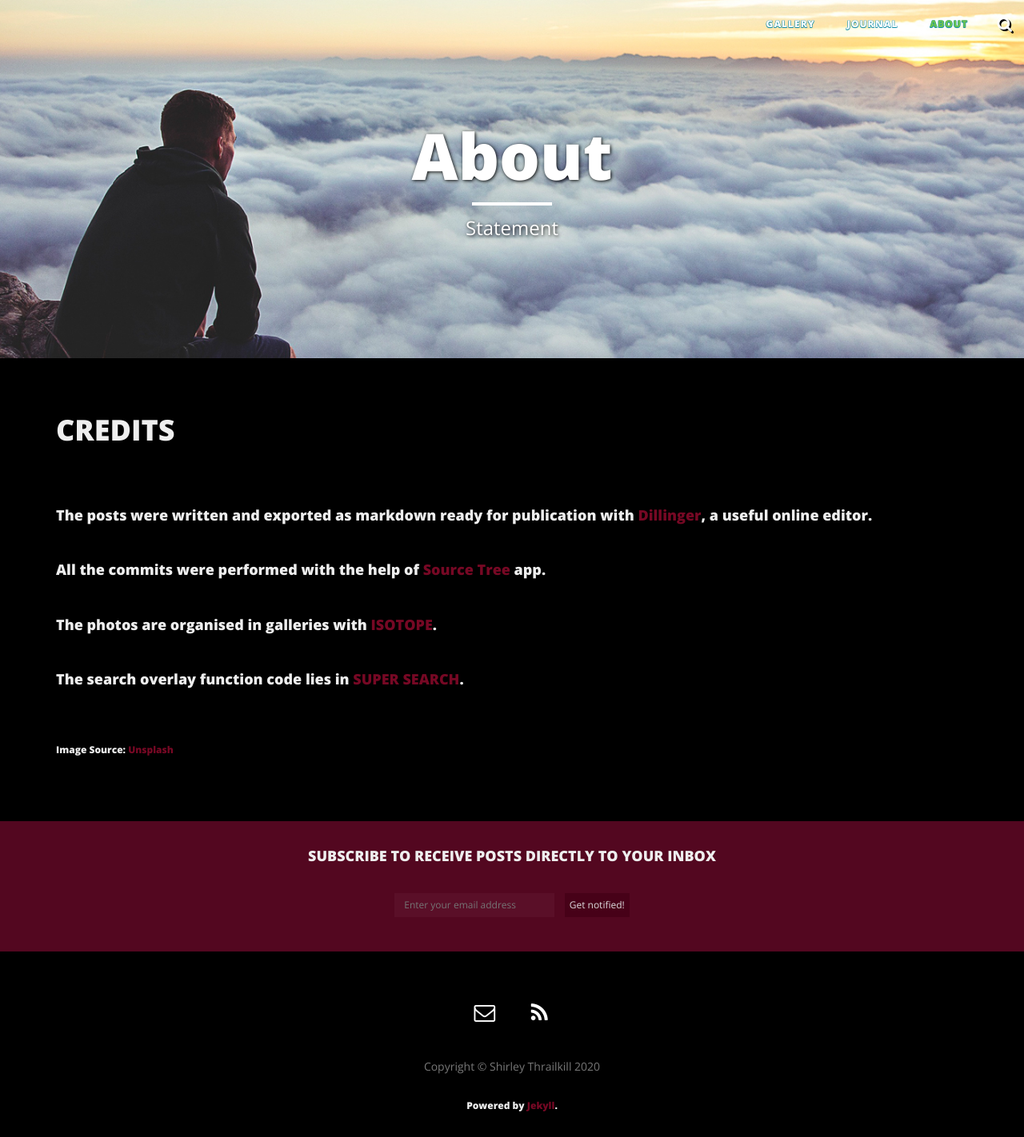
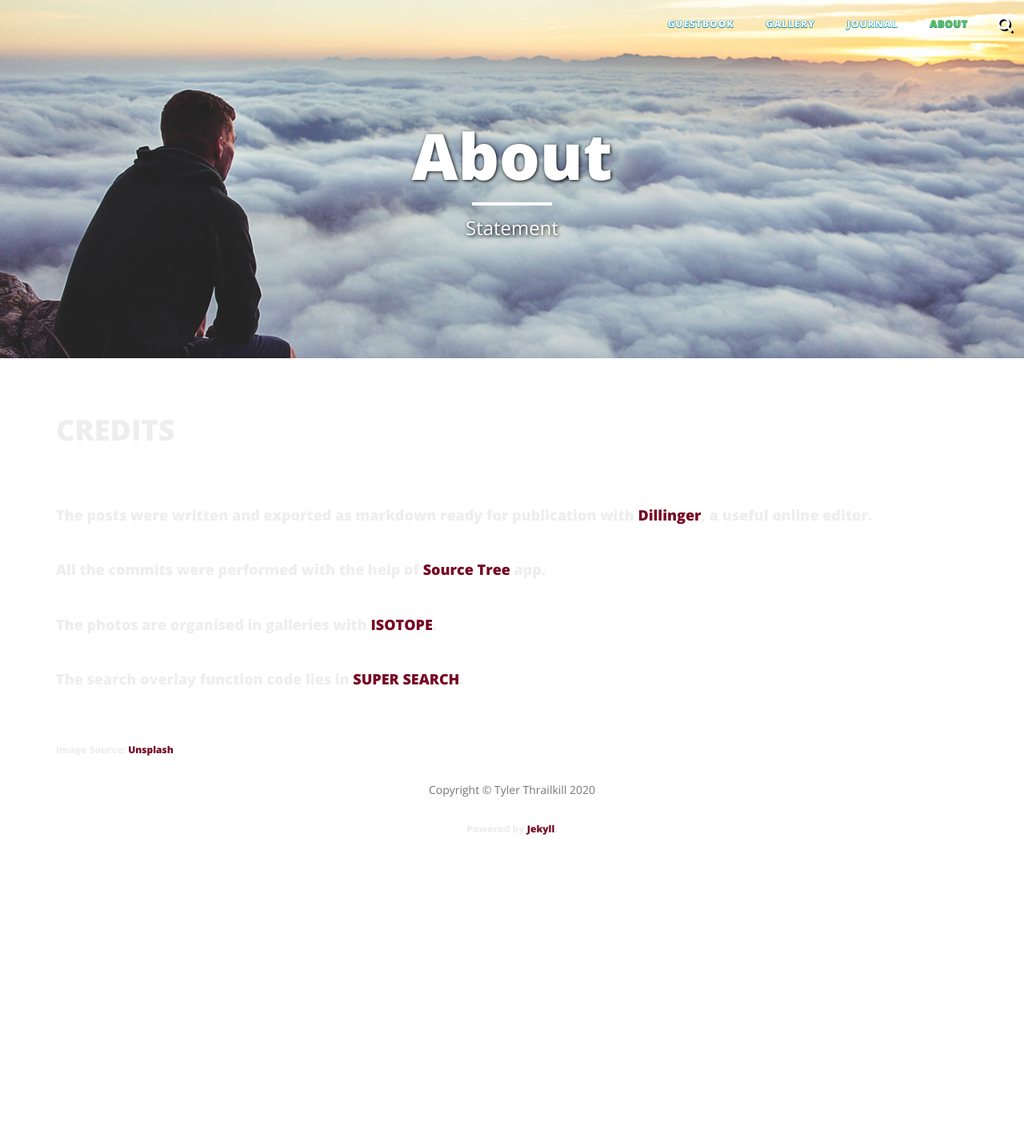
Before and after one commit to snowe2010/shirley-thrailkill.life, a Jekyll site: the page built from about/index.html, in a window 1280 px wide. Shown: the whole page at 80% size. Built offline with Jekyll 4.4.1, drawn with Linux system fonts in a browser that asks for light colours; nearby versions of some CDN libraries; after the commit the page ends 1076 px from its top, so only the background shows below that.

Commit message:
Add guestbook

```diff
--- a/_config.yml
+++ b/_config.yml
@@ -33,9 +33,10 @@
 
 # Internal nav
 nav:
-  - GALLERY: "https://shirley-thrailkill.life/gallery/"
-  - JOURNAL: "https://shirley-thrailkill.life/journal/"
-  - ABOUT: "https://shirley-thrailkill.life//about/"
+  - Guestbook: "/guestbook/"
+  - GALLERY: "/gallery/"
+  - JOURNAL: "/journal/"
+  - ABOUT: "/about/"
 
 # All translation keys
 translations:
--- a/_includes/footer.html
+++ b/_includes/footer.html
@@ -66,7 +69,7 @@
                         </a>
                     </li>
                     {% endif %}
-            <li>
+                    <!-- <li>
                         <a href="mailto:{{ site.email }}" data-toggle="tooltip" target="_blank" title="Email">
                             <span class="fa-stack fa-lg">
                                 <i class="fa fa-circle fa-stack-2x"></i>
@@ -81,10 +84,14 @@
                                 <i class="fa fa-rss fa-stack-1x fa-inverse"></i>
                             </span>
                         </a>
-                    </li>
+                    </li> -->
                 </ul>
-                <p class="copyright text-muted">Copyright &copy; {{ site.title }} {{ site.time | date: '%Y' }}</p>
-<center><h6><p>Powered by <a href="https://github.com/jekyll/">Jekyll</a>.</p></h6></center>
+                <p class="copyright text-muted">Copyright &copy; Tyler Thrailkill {{ site.time | date: '%Y' }}</p>
+                <center>
+                    <h6>
+                        <p>Powered by <a href="https://github.com/jekyll/">Jekyll</a>.</p>
+                    </h6>
+                </center>
             </div>
         </div>
     </div>
--- a/_layouts/default.html
+++ b/_layouts/default.html
@@ -15,7 +15,7 @@
 
     {% include search.html %}
 
-    {% include newsletter.html %}
+    <!-- {% include newsletter.html %} -->
 
     {% include footer.html %}
 
--- a/css/main.css
+++ b/css/main.css
@@ -2,7 +2,7 @@
   font-family: 'Open Sans', 'Helvetica Neue', Helvetica, Arial, sans-serif;
   font-size: 20px;
   color: #eee;
-  background-color: #000;
+  background-color: rgb(255, 255, 255);
 }
 p {
   line-height: 1.5;
@@ -23,7 +23,7 @@
 a {
   color: #760824;
   transition: color .4s;
-  text-decorarion: none;
+  text-decoration: none;
 }
 a:hover,
 a:focus {
@@ -405,3 +405,19 @@
 .fa-stack-2x {
  color: black;
 }
+
+
+/** Guestbook **/
+
+.grid-container {
+  display: grid;
+  grid-template-columns: auto;
+  grid-template-rows: auto;
+  grid-template-areas:
+    "form";
+}
+
+.google-form {
+  grid-area: form;
+  justify-self: center;
+}
```
Also changed, not shown: other parts of _includes/footer.html (+6 -3 lines), guestbook/index.html (added, +10 -0 lines), css/guestbook.css (added), img/mom_guestbook_header.jpg (added). Lines whose indentation alone changed are shown as unchanged.
